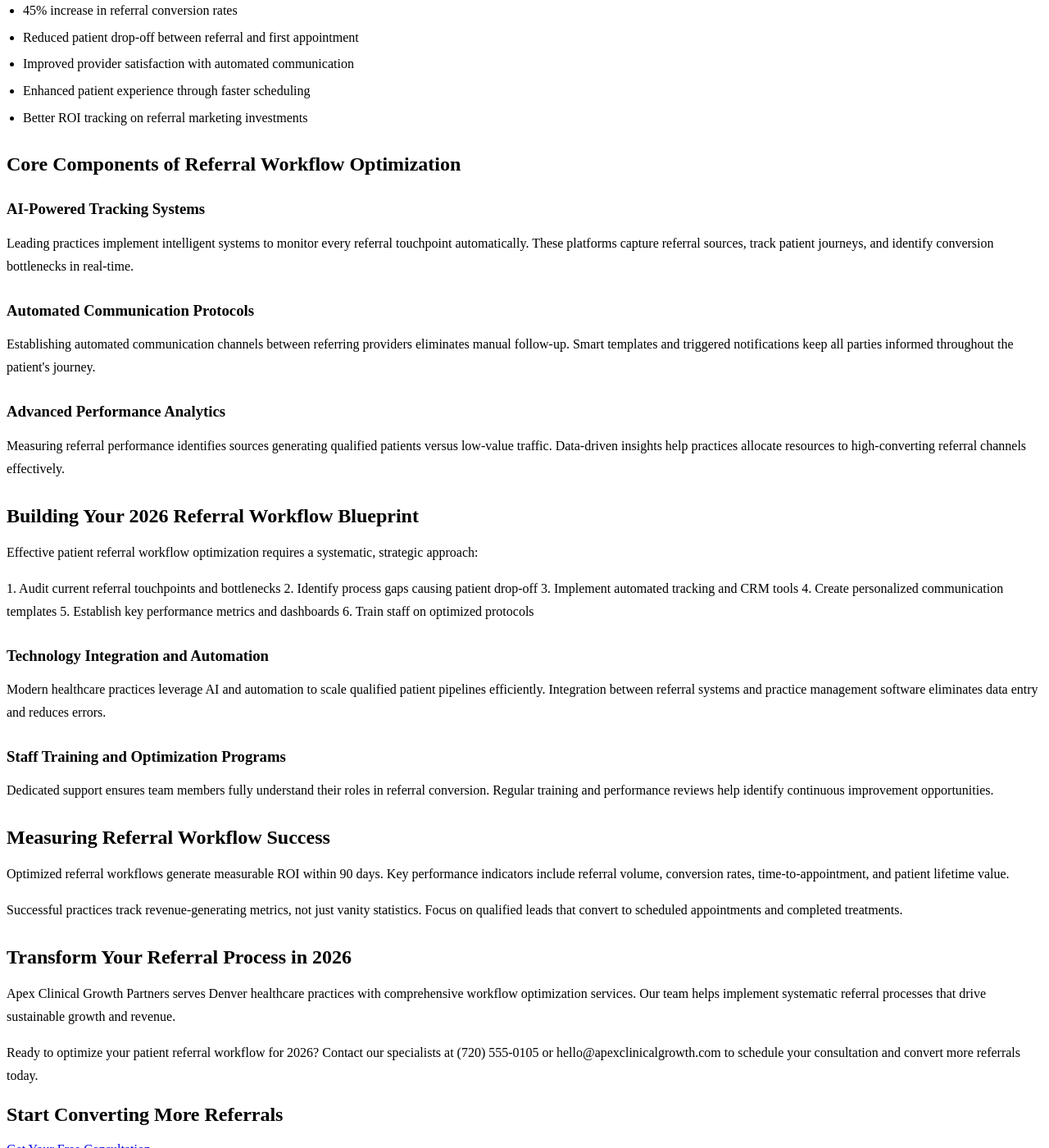
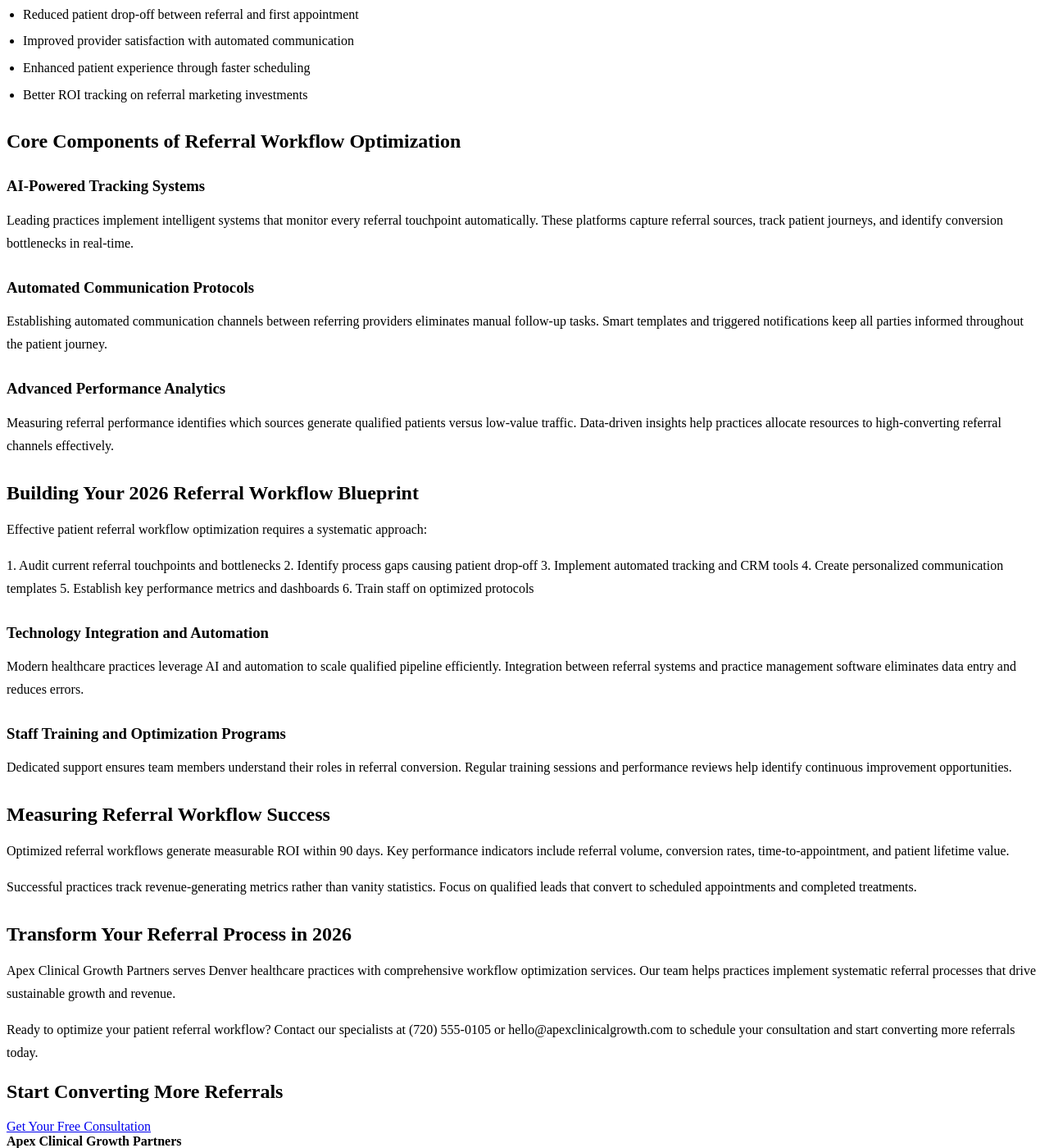
Before and after one commit to prjctlphbt/orbitr-canary-angular-20260228, a Jekyll site: the page patient-referral-workflow-blueprint.html, which Jekyll copies as it is, in a window 1280 px wide and 1400 px high, scrolled down 417 px. Shown: the whole window at 82% size. Built offline with Jekyll 4.4.1, drawn with Linux system fonts in a browser that asks for light colours; some of the changed text lies outside the part shown.

Commit message:
Rollback: Revert changes to patient-referral-workflow-blueprint.html

```diff
--- a/patient-referral-workflow-blueprint.html
+++ b/patient-referral-workflow-blueprint.html
@@ -4,7 +4,7 @@
 <head>
 <meta charset="utf-8"/>
 <meta content="width=device-width, initial-scale=1.0" name="viewport"/>
-<meta content="Elevate your patient referral workflow in 2026 with Apex Clinical Growth Partners. Streamline processes, reduce delays, and boost your medical practice's referral volume by 40%. Get your blueprint now." name="description"/>
+<meta content="Optimize your patient referral workflow with Apex Clinical Growth Partners. Streamline processes, reduce delays, and boost referral volume by 40% in 2026. Get your blueprint today." name="description"/>
 <title>Patient Referral Workflow Optimization Blueprint | 2026 Guide</title>
 <style>
 
@@ -103,16 +103,16 @@
 <section class="page-hero landing-hero">
 <div class="container">
 <h1>Patient Referral Workflow Optimization Blueprint</h1>
-<a class="cta" href="/services/">Download Your 2026 Blueprint</a>
+<a class="cta" href="/services/">Get Your Blueprint</a>
 </div>
 </section>
 <section class="landing-content">
 <div class="container orbitr-generated-content">
 <h1>Patient Referral Workflow Optimization Blueprint</h1>
-<p>Streamlining patient referrals is essential for healthcare growth and maximizing revenue in 2026. Effective workflow optimization transforms fragmented processes into seamless systems, converting qualified leads into scheduled patients.</p>
-<h2>Unlock Practice Growth with Optimized Referral Workflows</h2>
-<p>Inefficient referral systems waste valuable opportunities and marketing budgets. Healthcare practices lose significant potential revenue when processes lack automation and robust tracking capabilities.</p>
-<p>Practices typically achieve these results within 90 days of implementing optimized workflows:</p>
+<p>Streamlining patient referrals drives healthcare growth and maximizes revenue in 2026. Effective workflow optimization transforms fragmented processes into seamless systems that convert qualified leads into scheduled patients.</p>
+<h2>Why Patient Referral Workflows Drive Practice Growth</h2>
+<p>Inefficient referral systems waste valuable opportunities and marketing budget. Healthcare practices lose potential revenue when referral processes lack automation and tracking capabilities.</p>
+<p>What practices achieve within 90 days of implementing optimized workflows:</p>
 <ul>
 <li>45% increase in referral conversion rates</li>
 <li>Reduced patient drop-off between referral and first appointment</li>
@@ -122,13 +122,13 @@
 </ul>
 <h2>Core Components of Referral Workflow Optimization</h2>
 <h3>AI-Powered Tracking Systems</h3>
-<p>Leading practices implement intelligent systems to monitor every referral touchpoint automatically. These platforms capture referral sources, track patient journeys, and identify conversion bottlenecks in real-time.</p>
+<p>Leading practices implement intelligent systems that monitor every referral touchpoint automatically. These platforms capture referral sources, track patient journeys, and identify conversion bottlenecks in real-time.</p>
 <h3>Automated Communication Protocols</h3>
-<p>Establishing automated communication channels between referring providers eliminates manual follow-up. Smart templates and triggered notifications keep all parties informed throughout the patient's journey.</p>
+<p>Establishing automated communication channels between referring providers eliminates manual follow-up tasks. Smart templates and triggered notifications keep all parties informed throughout the patient journey.</p>
 <h3>Advanced Performance Analytics</h3>
-<p>Measuring referral performance identifies sources generating qualified patients versus low-value traffic. Data-driven insights help practices allocate resources to high-converting referral channels effectively.</p>
+<p>Measuring referral performance identifies which sources generate qualified patients versus low-value traffic. Data-driven insights help practices allocate resources to high-converting referral channels effectively.</p>
 <h2>Building Your 2026 Referral Workflow Blueprint</h2>
-<p>Effective patient referral workflow optimization requires a systematic, strategic approach:</p>
+<p>Effective patient referral workflow optimization requires a systematic approach:</p>
 <p>1. Audit current referral touchpoints and bottlenecks
 2. Identify process gaps causing patient drop-off
 3. Implement automated tracking and CRM tools
@@ -136,15 +136,15 @@
 5. Establish key performance metrics and dashboards
 6. Train staff on optimized protocols</p>
 <h3>Technology Integration and Automation</h3>
-<p>Modern healthcare practices leverage AI and automation to scale qualified patient pipelines efficiently. Integration between referral systems and practice management software eliminates data entry and reduces errors.</p>
+<p>Modern healthcare practices leverage AI and automation to scale qualified pipeline efficiently. Integration between referral systems and practice management software eliminates data entry and reduces errors.</p>
 <h3>Staff Training and Optimization Programs</h3>
-<p>Dedicated support ensures team members fully understand their roles in referral conversion. Regular training and performance reviews help identify continuous improvement opportunities.</p>
+<p>Dedicated support ensures team members understand their roles in referral conversion. Regular training sessions and performance reviews help identify continuous improvement opportunities.</p>
 <h2>Measuring Referral Workflow Success</h2>
 <p>Optimized referral workflows generate measurable ROI within 90 days. Key performance indicators include referral volume, conversion rates, time-to-appointment, and patient lifetime value.</p>
-<p>Successful practices track revenue-generating metrics, not just vanity statistics. Focus on qualified leads that convert to scheduled appointments and completed treatments.</p>
+<p>Successful practices track revenue-generating metrics rather than vanity statistics. Focus on qualified leads that convert to scheduled appointments and completed treatments.</p>
 <h2>Transform Your Referral Process in 2026</h2>
-<p>Apex Clinical Growth Partners serves Denver healthcare practices with comprehensive workflow optimization services. Our team helps implement systematic referral processes that drive sustainable growth and revenue.</p>
-<p>Ready to optimize your patient referral workflow for 2026? Contact our specialists at (720) 555-0105 or hello@apexclinicalgrowth.com to schedule your consultation and convert more referrals today.</p>
+<p>Apex Clinical Growth Partners serves Denver healthcare practices with comprehensive workflow optimization services. Our team helps practices implement systematic referral processes that drive sustainable growth and revenue.</p>
+<p>Ready to optimize your patient referral workflow? Contact our specialists at (720) 555-0105 or hello@apexclinicalgrowth.com to schedule your consultation and start converting more referrals today.</p>
 </div>
 </section>
 <section class="landing-cta">
```
Also changed, not shown: other parts of patient-referral-workflow-blueprint.html (+10 -0 lines).
